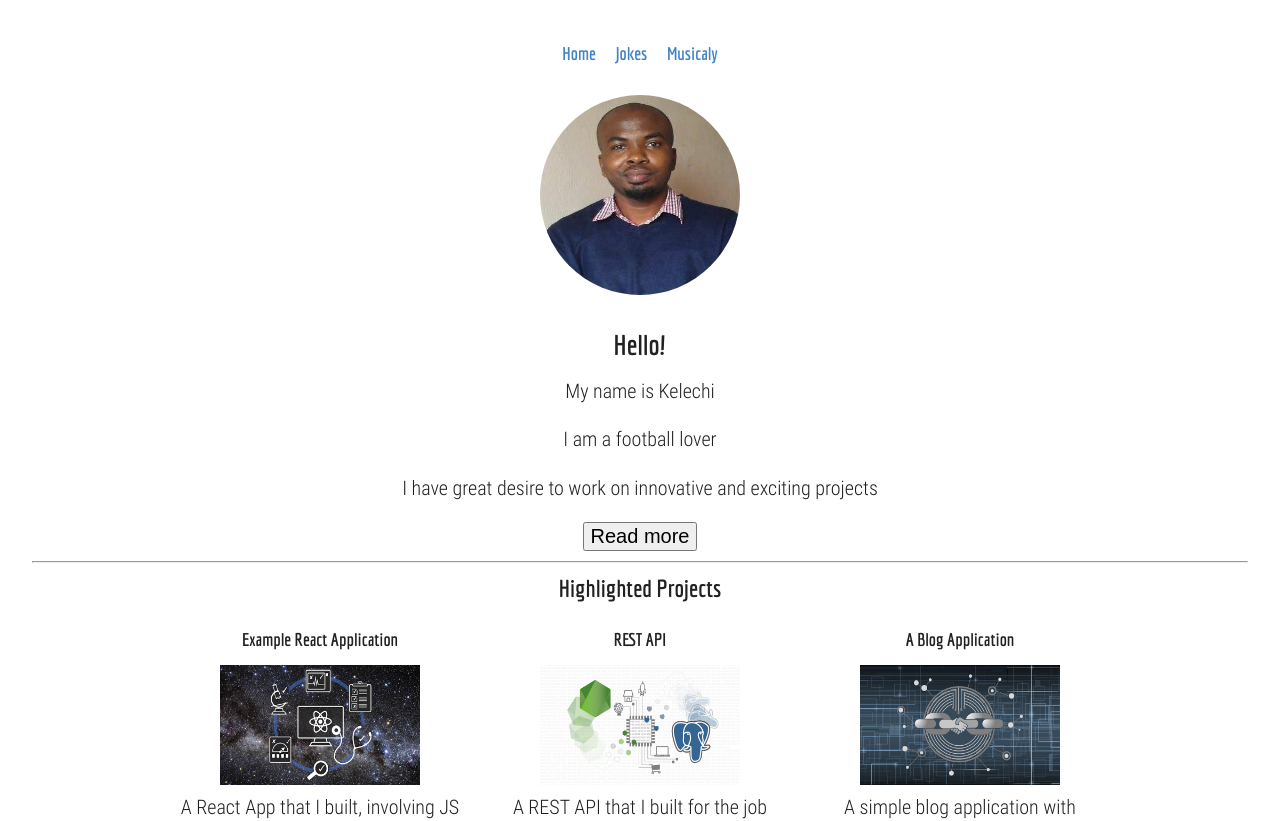
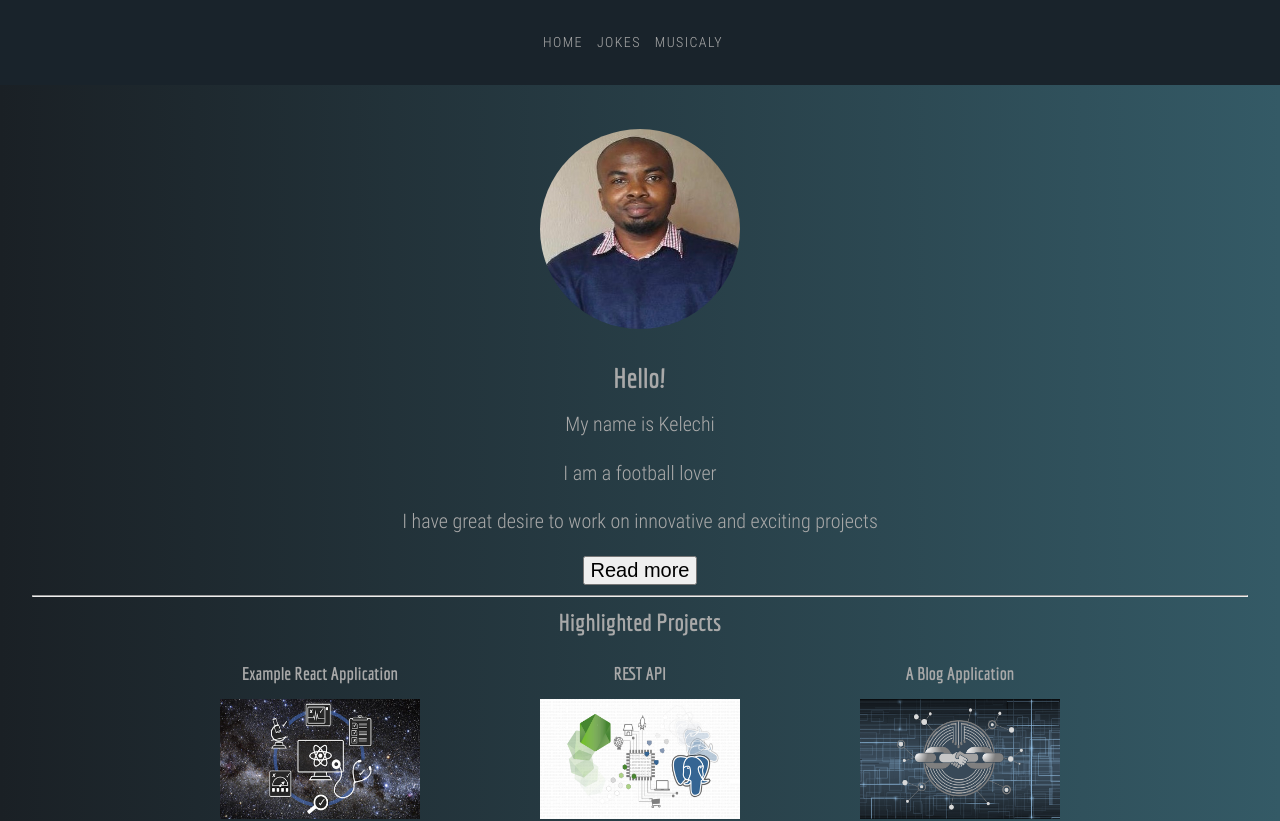
Before and after one commit to sirkells/react-portfolio, a React (Vite) app: page / in a window 1280 px wide. Shown: the top 821 px of the page. Built offline with nearby package versions, Linux system fonts and the light colour scheme.

Commit message:
added some styling

```diff
--- a/package.json
+++ b/package.json
@@ -9,7 +9,8 @@
     "parcel-bundler": "^1.10.3",
     "react": "^16.6.3",
     "react-dom": "^16.6.3",
-    "react-router-dom": "^4.3.1"
+    "react-router-dom": "^4.3.1",
+    "tachyons": "^4.11.1"
   },
   "scripts": {
     "dev": "parcel src/index.html",
--- a/src/components/Header.js
+++ b/src/components/Header.js
@@ -1,29 +1,39 @@
 import React from "react";
 import { Link } from "react-router-dom";
+import "./header.css";
 
 // the Header takes a child component as a prop
 // the component is placed in between the tags wherever the header component is used
 const Header = props => {
-  const style = {
-    display: "inline-block",
-    margin: 10,
-    marginBottom: 30
-  };
   return (
     // header is made a higher order component
     // other component are rendered under it as children
     <div>
       <div>
-        <h3 style={style}>
+        {/* <h3 className="links">
           <Link to="/">Home</Link>
         </h3>
-        <h3 style={style}>
+        <h3 className="links">
           <Link to="/jokes">Jokes</Link>
         </h3>
-        <h3 style={style}>
+        <h3 className="links">
           <Link to="/musicaly">Musicaly</Link>
-        </h3>
+        </h3> */}
+        <header className="bg-black-90 fixed w-100 ph3 pv3 pv4-ns ph4-m ph5-l">
+          <nav className="f6 ttu tracked ">
+            <Link className="link dim white dib mr3 fw6" to="/">
+              Home
+            </Link>
+            <Link className="link dim white dib mr3 fw6" to="/jokes">
+              Jokes
+            </Link>
+            <Link className="link dim white dib mr3 fw6" to="/musicaly">
+              Musicaly
+            </Link>
+          </nav>
+        </header>
       </div>
+
       {props.children}
     </div>
   );
--- /dev/null
+++ b/src/components/header.css
@@ -0,0 +1,115 @@
+.dib {
+  display: inline-block;
+}
+
+.fw6 {
+  font-weight: 600;
+}
+
+.b {
+  font-weight: bold;
+}
+
+.tracked {
+  letter-spacing: 0.1em;
+}
+
+.link {
+  text-decoration: none;
+  transition: color 0.15s ease-in;
+}
+
+.link:link,
+.link:visited {
+  transition: color 0.15s ease-in;
+}
+
+.link:hover {
+  transition: color 0.15s ease-in;
+}
+
+.link:active {
+  transition: color 0.15s ease-in;
+}
+
+.link:focus {
+  transition: color 0.15s ease-in;
+  outline: 1px dotted currentColor;
+}
+
+.w-100 {
+  width: 100%;
+}
+
+.fixed {
+  position: absolute;
+  top: 0;
+  left: 0;
+}
+
+.white {
+  color: darkgray;
+}
+
+.bg-black-90 {
+  background-color: #19232b;
+}
+
+.pv3 {
+  padding-top: 1rem;
+  padding-bottom: 1rem;
+}
+
+.ph3 {
+  padding-left: 1rem;
+  padding-right: 1rem;
+}
+
+.mr3 {
+  margin-right: 1rem;
+}
+
+.ttu {
+  text-transform: uppercase;
+}
+
+.f6 {
+  font-size: 1rem;
+}
+
+.dim {
+  opacity: 1;
+  transition: opacity 0.15s ease-in;
+}
+
+.dim:hover,
+.dim:focus {
+  opacity: 0.5;
+  transition: opacity 0.15s ease-in;
+}
+
+.dim:active {
+  opacity: 0.8;
+  transition: opacity 0.15s ease-out;
+}
+
+@media screen and (min-width: 30em) {
+  .pv4-ns {
+    padding-top: 2rem;
+    padding-bottom: 2rem;
+  }
+}
+
+@media screen and (min-width: 30em) and (max-width: 60em) {
+  .ph4-m {
+    padding-left: 2rem;
+    padding-right: 2rem;
+  }
+}
+
+@media screen and (min-width: 60em) {
+  .ph5-l {
+    padding-left: 4rem;
+    padding-right: 4rem;
+  }
+}
--- a/src/index.css
+++ b/src/index.css
@@ -12,8 +12,20 @@
 body {
   text-align: center;
   font-size: 20px;
+  color: darkgray;
   padding: 2.5%;
+  padding-top: 100px;
   font-family: "RobotoCondensed";
+  background: linear-gradient(
+    to left,
+    rgb(52, 90, 102) 0%,
+    rgb(26, 32, 37) 100%
+  );
+}
+.links {
+  display: inline-block;
+  margin: 10px;
+  margin-bottom: 30px;
 }
 
 h1,
--- a/src/index.js
+++ b/src/index.js
@@ -19,6 +19,7 @@ ReactDom.render(
         path="/"
         render={() => (
           <Header>
+            <br />
             <App />
           </Header>
         )}
--- a/src/projects/musicaly/components/App.js
+++ b/src/projects/musicaly/components/App.js
@@ -44,13 +44,13 @@ class App extends Component {
 
     return (
       <div
-        style={{
-          backgroundImage: `url(${
-            Notloaded ? Background : artistData.images[0].url
-          })`,
-          backgroundSize: "cover",
-          overflow: "hidden"
-        }}
+      // style={{
+      //   backgroundImage: `url(${
+      //     Notloaded ? Background : artistData.images[0].url
+      //   })`,
+      //   backgroundSize: "cover",
+      //   overflow: "hidden"
+      // }}
       >
         <h1>Musicaly</h1>
         <Search searchArtist={this.searchArtist} />
--- a/src/projects/musicaly/components/Artist.js
+++ b/src/projects/musicaly/components/Artist.js
@@ -5,15 +5,9 @@ const Artist = props => {
   const { images, name, followers, genres } = props.artist;
   const genre = [genres.join(", ")];
   console.log(genre);
-  const style = {
-    color: "black",
-    fontFamily: "Georgia",
-    fontStyle: "italic",
-    fontWeight: "normal"
-  };
+
   return (
-    <div>
-      <br />
+    <div className="ui centered card">
       {/* <div className="image">
         <img
           //   images[0] && images[0].url handles no image data
@@ -21,16 +15,15 @@ const Artist = props => {
           alt="artist-image"
         />
       </div> */}
-      <div className="content">
-        <div className="left floated meta" style={style}>
-          {name}
-        </div>
-        <div className="right floated meta" style={style}>
+      <div className="green content">
+        <a className="header">{name}</a>
+        <div className="description">{genres.join(", ")}</div>
+      </div>
+      <div className="extra content">
+        <a>
           <i className="user icon" />
-          {followers.total}
-        </div>
-
-        <a style={style}>{genres.join(", ")}</a>
+          {followers.total} followers
+        </a>
       </div>
     </div>
   );
--- a/src/projects/musicaly/index.css
+++ b/src/projects/musicaly/index.css
@@ -60,6 +60,3 @@ h5 {
   padding: 10px;
   opacity: 0.8;
 }
-.ui.card {
-  background-color: transparent;
-}
```
Also changed, not shown: 4 other files (tests, documents, lock files or other folders).
